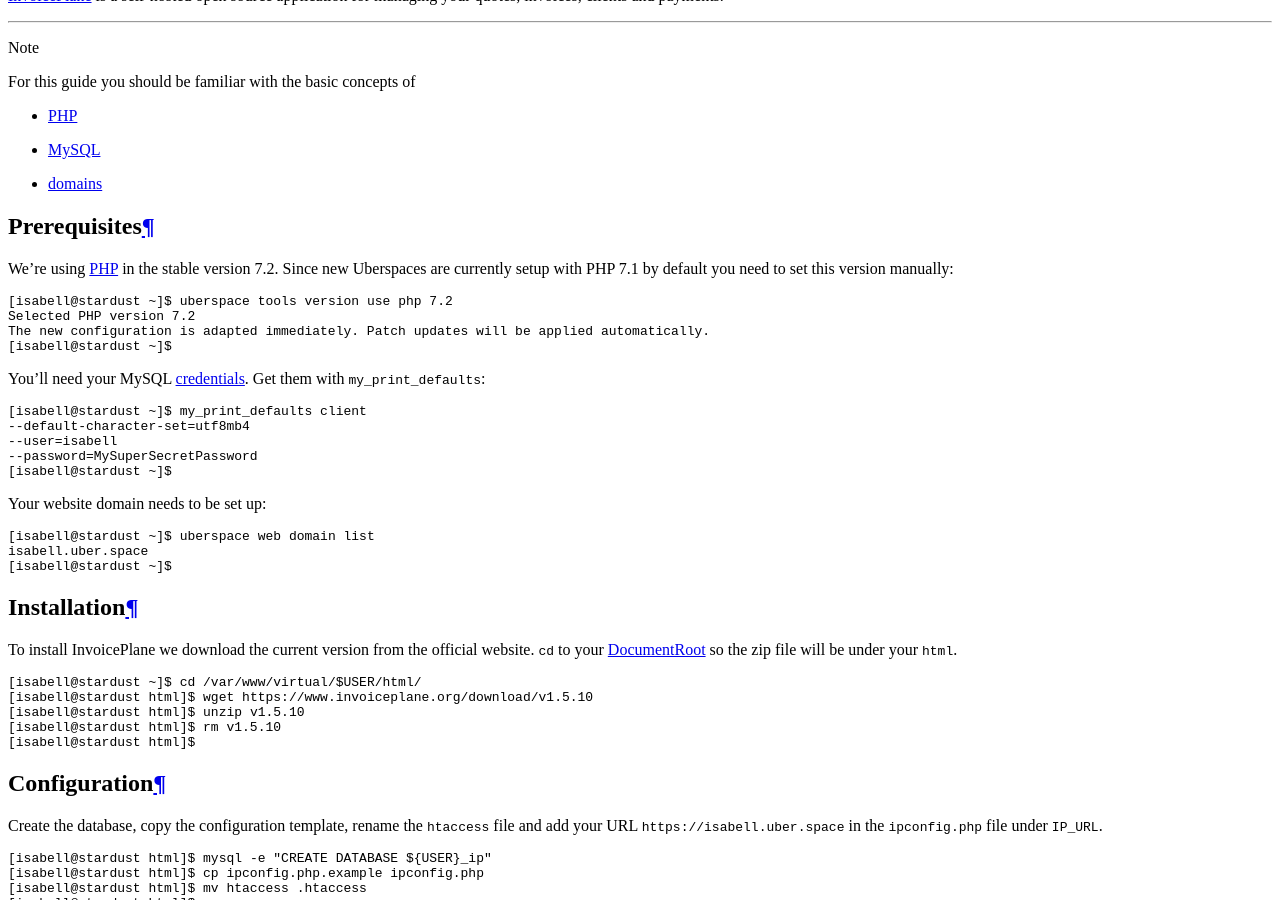
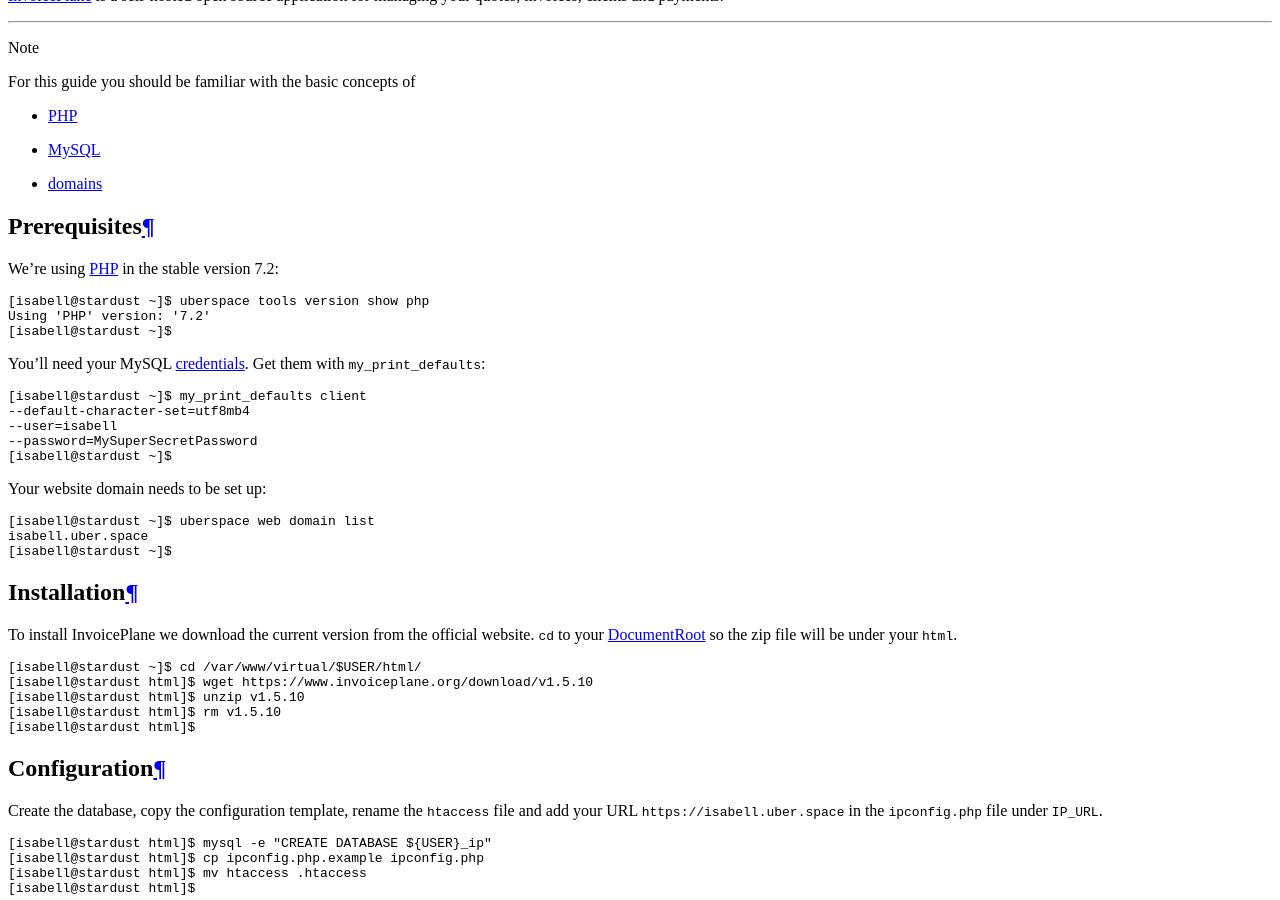
Before and after one commit to Uberspace/lab, a Sphinx documentation site: the page built from source/guide_invoiceplane.rst, in a window 1280 px wide and 900 px high, scrolled down 3109 px. Built offline with Sphinx 7.4.7 and the Read the Docs theme 2.0.0, drawn with Linux system fonts in a browser that asks for light colours.

Commit message:
Update guide_invoiceplane.rst

```diff
--- a/source/guide_invoiceplane.rst
+++ b/source/guide_invoiceplane.rst
@@ -30,13 +30,12 @@
 Prerequisites
 =============
 
-We’re using :manual:`PHP <lang-php>` in the stable version 7.2. Since new Uberspaces are currently setup with PHP 7.1 by default you need to set this version manually:
+We’re using :manual:`PHP <lang-php>` in the stable version 7.2:
 
 .. code-block:: console
 
- [isabell@stardust ~]$ uberspace tools version use php 7.2
- Selected PHP version 7.2
- The new configuration is adapted immediately. Patch updates will be applied automatically.
+ [isabell@stardust ~]$ uberspace tools version show php
+ Using 'PHP' version: '7.2'
  [isabell@stardust ~]$
 
 .. include:: includes/my-print-defaults.rst
```
